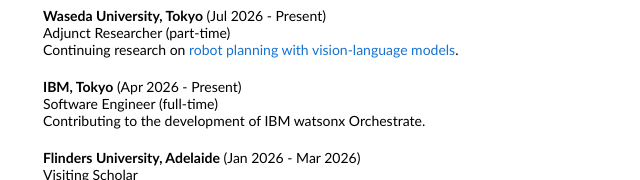
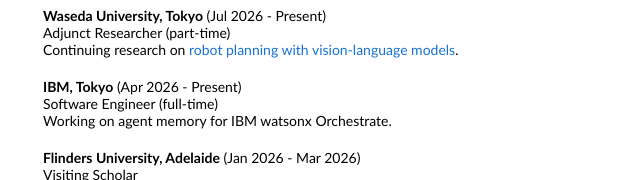
Before and after one commit to tsunehiko/tsunehiko.github.io, a plain HTML site: page index.html in a window 1280 px wide. Shown: the part 2218-2398 px from the top of the page, 257-897 px from the left. Drawn offline with Linux system fonts and the light colour scheme.

Commit message:
Mention agent memory in IBM experience

```diff
--- a/index.html
+++ b/index.html
@@ -268,7 +268,7 @@
                   <ul style="margin:0;padding-left:20px;">
                       <papertitle>IBM, Tokyo</papertitle> (Apr 2026 - Present) <br>
                       Software Engineer (full-time)<br>
-                      Contributing to the development of IBM watsonx Orchestrate.
+                      Working on agent memory for IBM watsonx Orchestrate.
                   </ul>
                 </td>
               </tr>
```
